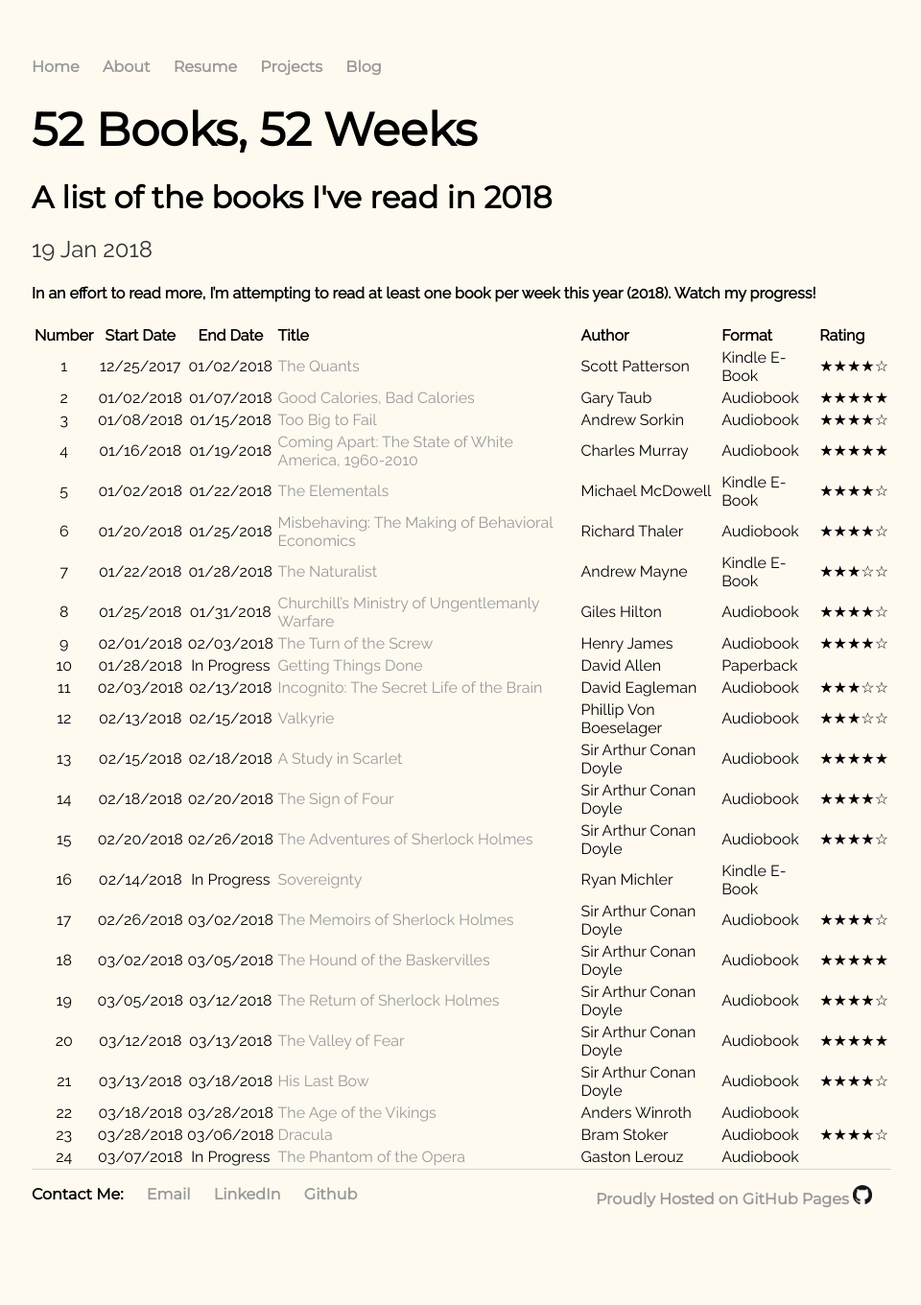
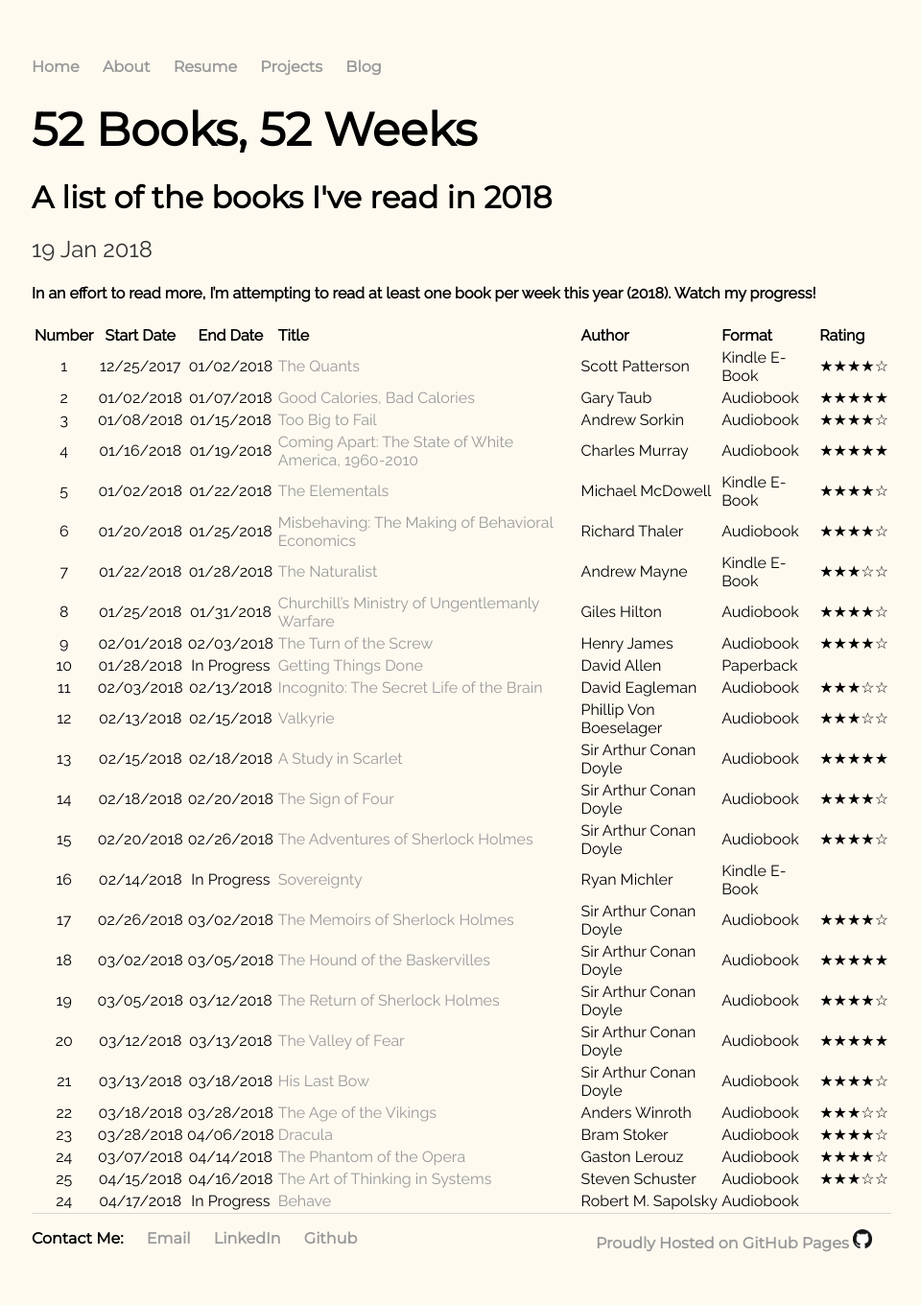
Before and after one commit to shindig7/my-site, a Jekyll site: the page built from _posts/2018-01-19-52-books-52-weeks.md, in a window 1280 px wide. Shown: the whole page at 96% size, without its empty margins (159-1119 px from the left). Built offline with Jekyll 4.4.1, drawn with Linux system fonts in a browser that asks for light colours; before the commit the page ends 1314 px from its top, so only the background shows below that.

Commit message:
Added next two books plus ratings

```diff
--- a/_posts/2018-01-19-52-books-52-weeks.md
+++ b/_posts/2018-01-19-52-books-52-weeks.md
@@ -29,9 +29,11 @@
 |   19  | 03/05/2018 |  03/12/2018  | [The Return of Sherlock Holmes][SH]                   | Sir Arthur Conan Doyle | Audiobook     | ★★★★☆  |
 |   20  | 03/12/2018 |  03/13/2018  | [The Valley of Fear][SH]                              | Sir Arthur Conan Doyle | Audiobook     | ★★★★★  |
 |   21  | 03/13/2018 |  03/18/2018  | [His Last Bow][SH]                                    | Sir Arthur Conan Doyle | Audiobook     | ★★★★☆  |
-|   22  | 03/18/2018 |  03/28/2018  | [The Age of the Vikings]                              | Anders Winroth         | Audiobook     |        |
-|   23  | 03/28/2018 |  03/06/2018  | [Dracula]                                             | Bram Stoker            | Audiobook     | ★★★★☆  |
-|   24  | 03/07/2018 |  In Progress | [The Phantom of the Opera]                            | Gaston Lerouz          | Audiobook     |        |
+|   22  | 03/18/2018 |  03/28/2018  | [The Age of the Vikings]                              | Anders Winroth         | Audiobook     | ★★★☆☆  |
+|   23  | 03/28/2018 |  04/06/2018  | [Dracula]                                             | Bram Stoker            | Audiobook     | ★★★★☆  |
+|   24  | 03/07/2018 |  04/14/2018  | [The Phantom of the Opera]                            | Gaston Lerouz          | Audiobook     | ★★★★☆  |
+|   25  | 04/15/2018 |  04/16/2018  | [The Art of Thinking in Systems]                      | Steven Schuster        | Audiobook     | ★★★☆☆  |
+|   24  | 04/17/2018 |  In Progress | [Behave]                                              | Robert M. Sapolsky     | Audiobook     |        |
 
 
 [The Quants]: https://www.amazon.com/Quants-Whizzes-Conquered-Street-Destroyed-ebook/dp/B0036894XC/ref=sr_1_1?ie=UTF8&qid=1516657819&sr=8-1&keywords=the+quants "Amazon: The Quants"
@@ -67,3 +69,7 @@
 [Dracula]: https://www.amazon.com/Dracula-Audible-Edition/dp/B007B7GOYQ/ "Amazon: Dracula"
 
 [The Phantom of the Opera]: https://www.amazon.com/The-Phantom-of-the-Opera/dp/B00BXX6BNI/ "Amazon: Phantom of the Opera"
+
+[The Art of Thinking in Systems]: https://www.amazon.com/Art-Thinking-Systems-Critically-Strategic/dp/B07B3X5CN5/ "Amazon: Thinking in Systems"
+
+[Behave]: https://www.amazon.com/Behave-Biology-Humans-Best-Worst/dp/B06XVYHXDV/ "Amazon: Behave"
```
